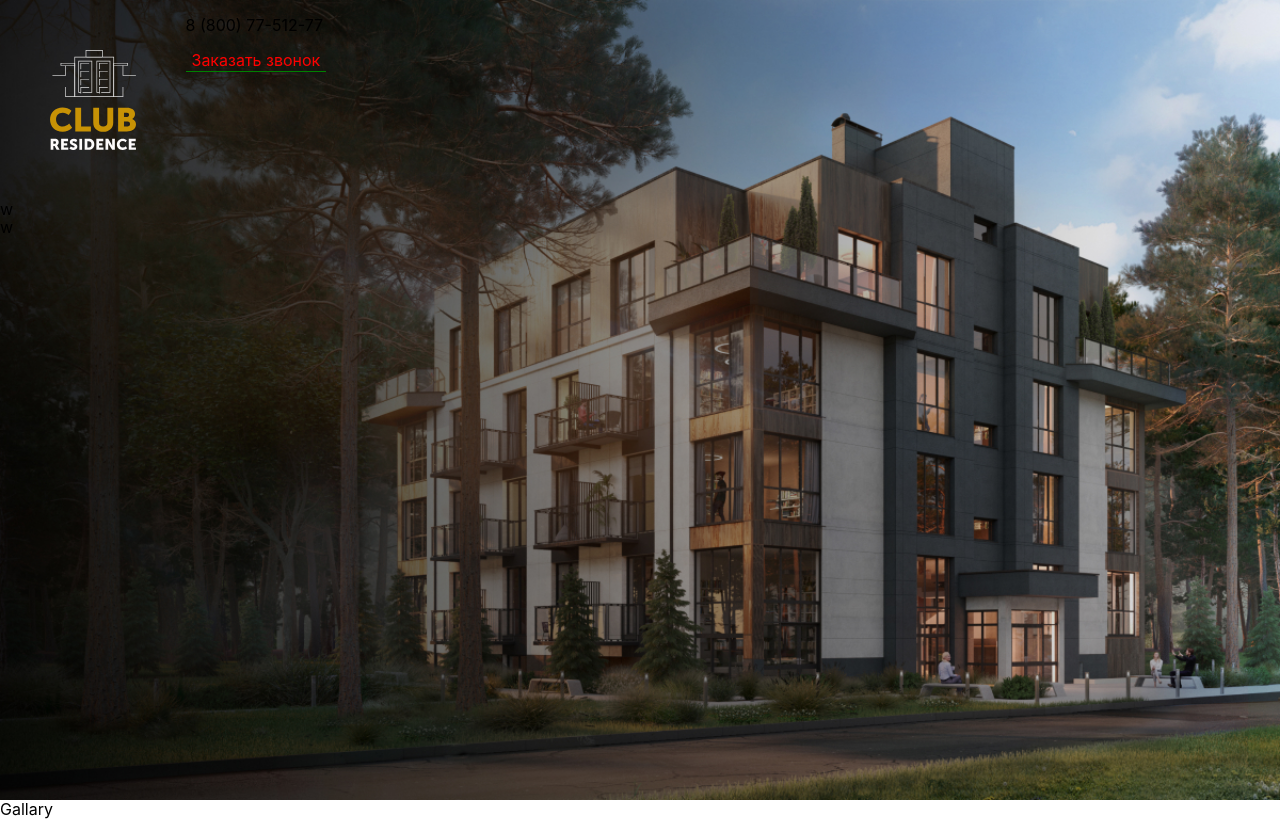
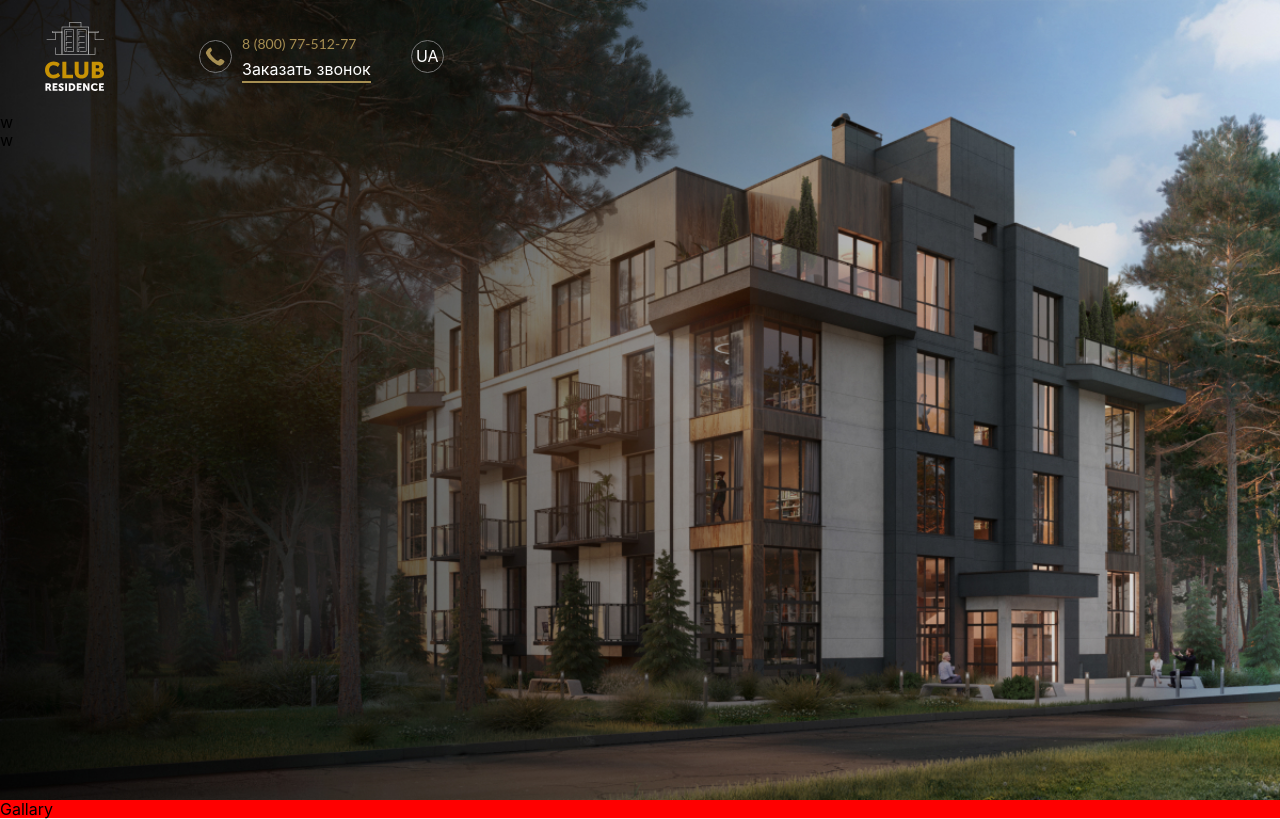
Before and after one commit to 503292/react-template, a React (Create React App) app: page / in a window 1280 px wide. Built offline with nearby package versions, Linux system fonts and the light colour scheme.

Commit message:
VIEW _ Header top

```diff
--- a/src/assets/styles/basic.scss
+++ b/src/assets/styles/basic.scss
@@ -1,5 +1,5 @@
+@import './variables.scss';
 @import './normalize.css';
-@import './variables.scss';
 @import '../fonts/fonts.css';
 
 html {
@@ -21,6 +21,7 @@ body {
     Ubuntu, Cantarell, 'Open Sans', 'Helvetica Neue', sans-serif;
   transition: color 150ms ease-out, background-color 150ms ease-out;
   min-width: 320px;
+  // color: $dark-yellow;
 }
 
 img {
--- a/src/assets/styles/variables.scss
+++ b/src/assets/styles/variables.scss
@@ -0,0 +1,2 @@
+
+  $dark-yellow: #a68e52;
--- a/src/components/Gallary/Gallary.jsx
+++ b/src/components/Gallary/Gallary.jsx
@@ -1,8 +1,8 @@
 import React from 'react';
-// import css from './Gallary.module.scss';
+import css from './Gallary.module.scss';
 
 const Gallary = () => {
-  return <section>Gallary</section>;
+  return <section className={css.wpapGallary}>Gallary</section>;
 };
 
 export default Gallary;
--- a/src/components/Gallary/Gallary.module.scss
+++ b/src/components/Gallary/Gallary.module.scss
@@ -0,0 +1,4 @@
+.wpapGallary {
+//   color: $dark-yellow;
+  background-color: red;
+}
--- a/src/components/Header/HeaderContent/HeaderContent.jsx
+++ b/src/components/Header/HeaderContent/HeaderContent.jsx
@@ -2,23 +2,26 @@ import React from 'react';
 import css from './HeaderContent.module.scss';
 import logo1 from '../../../assets/image/logo1.svg';
 // import logo2 from "../../../assets/image/logo2.svg";
+
+import { ReactComponent as Phone } from '../../../assets/image/phone.svg';
 
 const HeaderContent = () => {
   return (
     <div className={css.wrapContent}>
       <div className={css.topHeader}>
         <img className={css.logo} src={logo1} alt="top kogo" />
-        <div>
-          {/* <button type="button" className={css.btnPhone}>
-            tel
-          </button> */}
+        <div className={css.wrapCall}>
+          <Phone className={css.phoneIcon} />
+          <div>
+            <p className={css.phone}>8 (800) 77-512-77</p>
+            <button className={css.btnCall} type="button">
+              Заказать звонок
+            </button>
+          </div>
 
-          <p className={css.phone}>8 (800) 77-512-77</p>
-          <button className={css.btnCall} type="button">Заказать звонок</button>
-
-          {/* <button type="button" className={css.btnLang}>
-            UA
-          </button> */}
+          <button className={css.btnLang} type="button">
+            ua
+          </button>
         </div>
       </div>
       <div className={css.centerHeader}>w</div>
--- a/src/components/Header/HeaderContent/HeaderContent.module.scss
+++ b/src/components/Header/HeaderContent/HeaderContent.module.scss
@@ -1,26 +1,69 @@
+@import '../../../assets/styles/variables.scss';
+
 .wrapContent {
 }
-/*  */
+/* TOP */
 
 .topHeader {
   display: flex;
-  height: 200px;
+  align-items: center;
+  // height: 200px;
 }
 .logo {
-  padding: 50px;
+  padding: 22px 45px;
 }
+.wrapCall {
+  padding: 0 0 0 50px;
+  display: flex;
+  align-items: center;
+  justify-content: center;
+}
+.wrapCall div {
+  padding: 0 40px 0 10px;
+}
+.phoneIcon {
+  width: 33px;
+  height: 33px;
+  padding: 5px;
+  border: 1px solid #757575;
+  border-radius: 50px;
+}
+
 .phone {
+  font-family: Lato;
+  font-size: 14px;
+  line-height: 26px;
+  color: $dark-yellow;
+  margin: 0;
 }
+
 .btnCall {
-  color: red;
+  color: white;
   background-color: transparent;
   border: none;
-  border-bottom: 1px solid green;
+  line-height: 1.5;
+  padding: 0;
+}
+.btnCall::after {
+  content: '';
+  display: block;
+  height: 2px;
+  background-color: $dark-yellow;
+}
+.btnLang {
+  background-color: transparent;
+  border: 1px solid #757575;
+  border-radius: 50px;
+  color: white;
+  width: 33px;
+  height: 33px;
+  text-transform: uppercase;
+  padding: 0;
 }
 
-/*  */
+/* CENTER */
 .centerHeader {
 }
-/*  */
+/* BOTTOM */
 .bottomHeader {
 }
```
Also changed, not shown: 1 other file (tests, documents, lock files or other folders).
